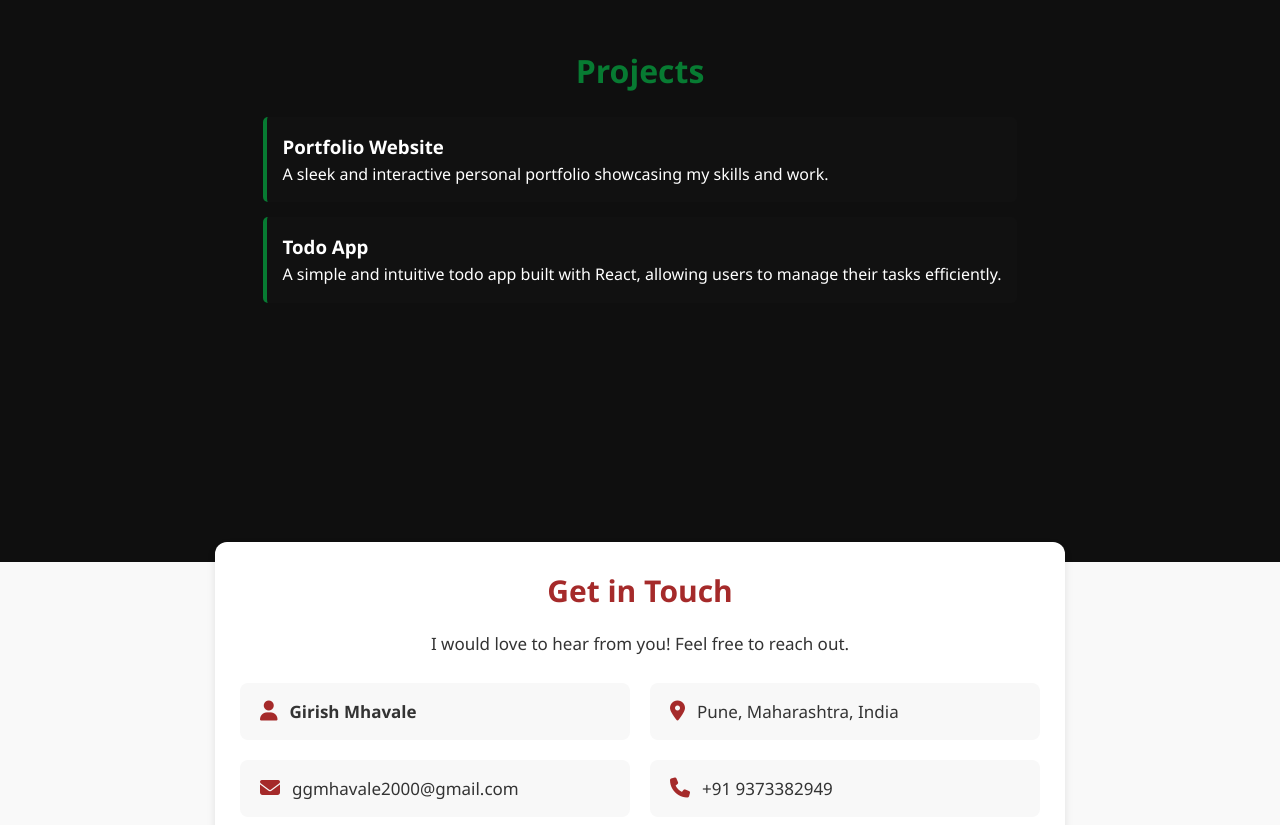
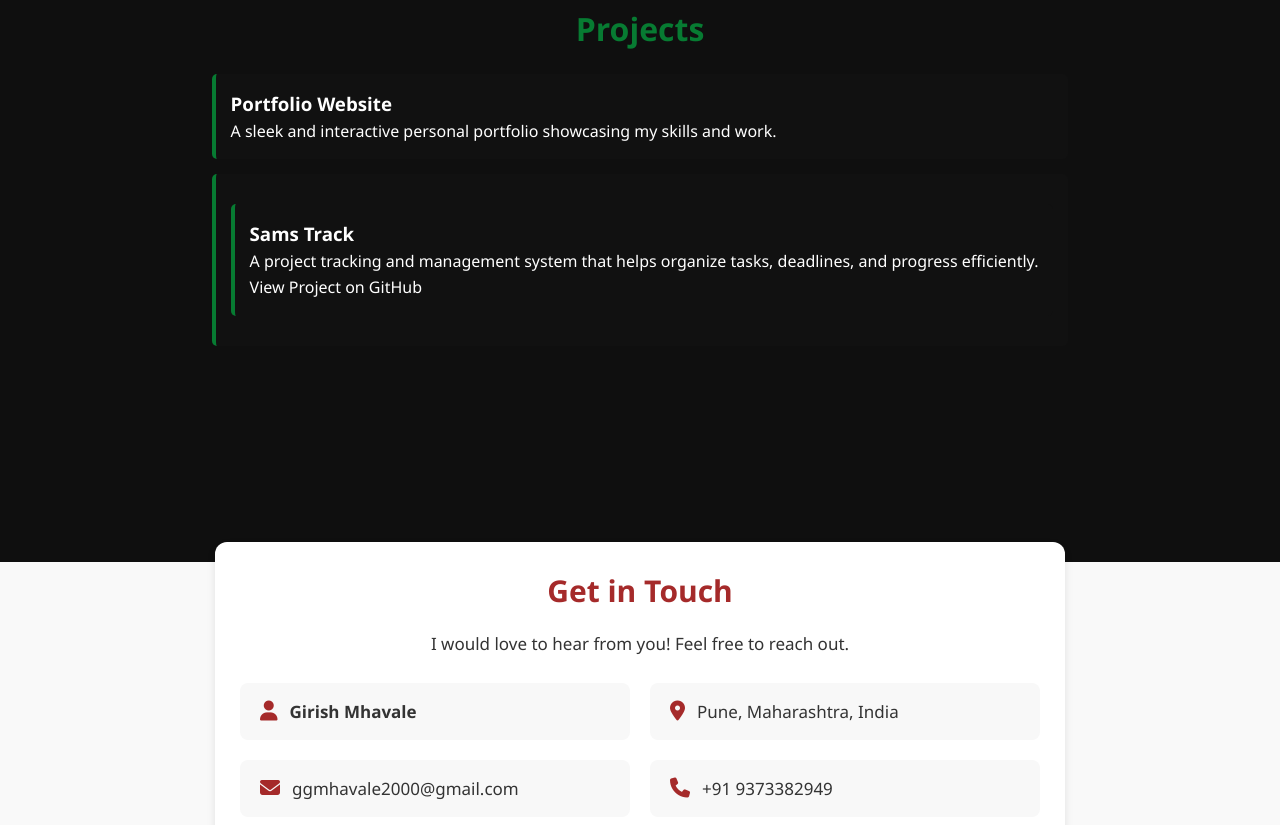
Before and after one commit to girishgm7793/My_Portfolio, a plain HTML site: page index.html in a window 1280 px wide. Shown: the part 2664-3489 px from the top of the page. Drawn offline with nearby package versions, Linux system fonts and the light colour scheme.

Commit message:
updated portfolio with GitHub project link

```diff
--- a/index.html
+++ b/index.html
@@ -126,8 +126,10 @@ This is My Html File<!DOCTYPE html>
         <p>A sleek and interactive personal portfolio showcasing my skills and work.</p>
       </div>
       <div class="project">
-        <h3>Todo App</h3>
-        <p>A simple and intuitive todo app built with React, allowing users to manage their tasks efficiently.</p>
+       <div class="project">
+        <h3>Sams Track</h3>
+        <p>A project tracking and management system that helps organize tasks, deadlines, and progress efficiently.</p>
+        <a href="https://github.com/girishgm7793/Sams_Track" target="_blank">View Project on GitHub</a>
       </div>
     </div>
   </section>
```
